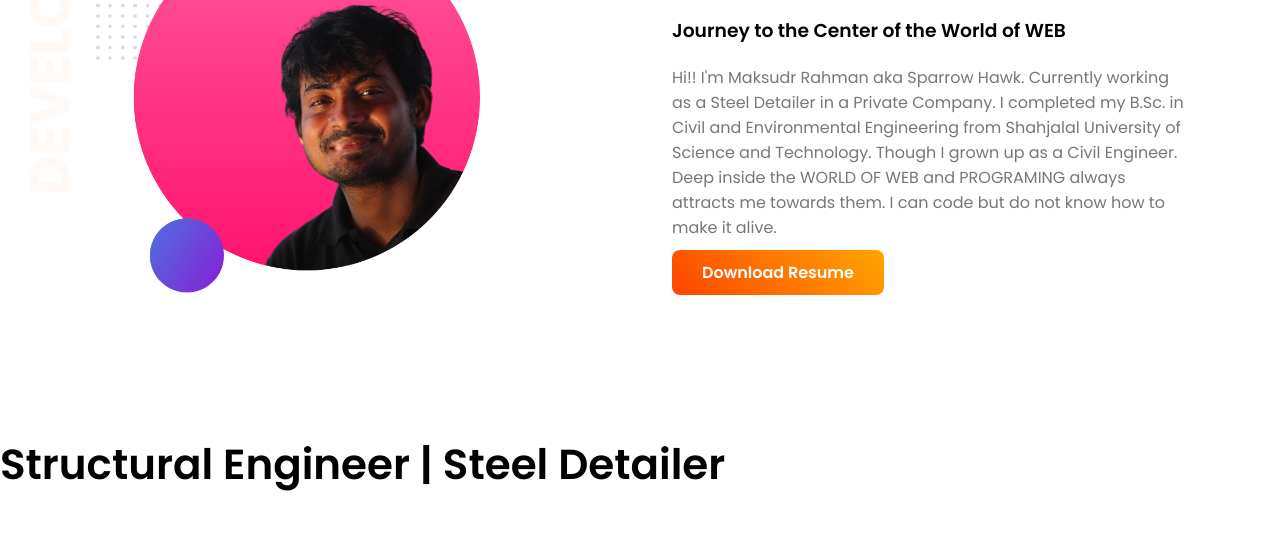
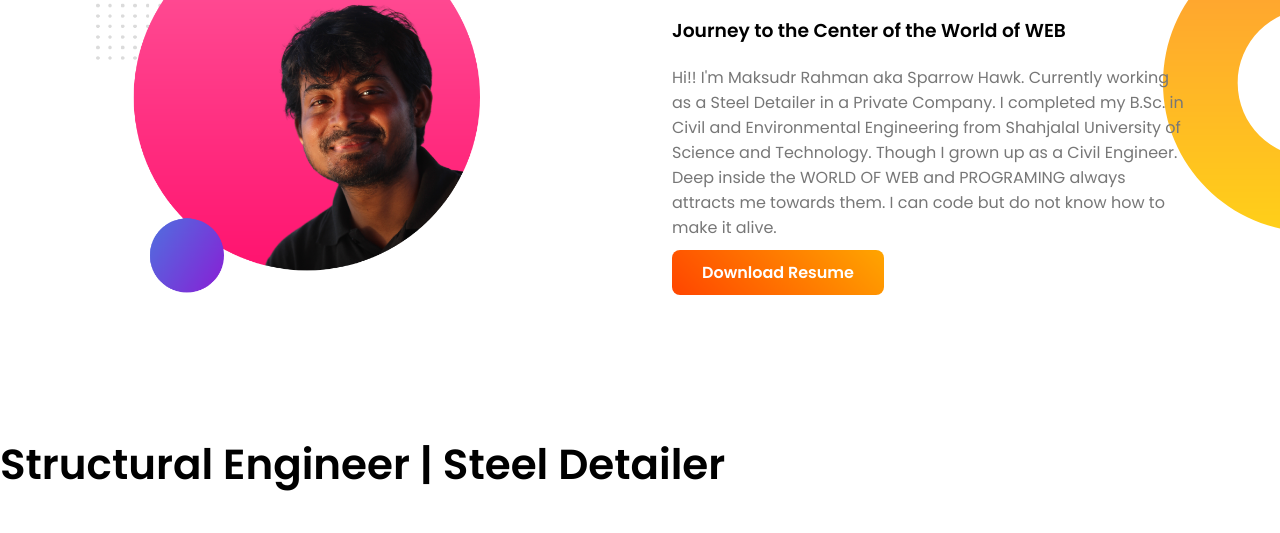
Before and after one commit to SparrowHawkEye/personal_portfolio, a plain HTML site: page index.html in a window 1280 px wide. Shown: the part 767-1300 px from the top of the page. Drawn offline with Linux system fonts and the light colour scheme.

Commit message:
img fixed

```diff
--- a/style.css
+++ b/style.css
@@ -11,7 +11,7 @@ body {
   height: 500px;
   align-items: center;
   justify-content: space-around;
-  background-image: url(/images/top-banner.png);
+  background-image: url("/images/top-banner.png");
   background-repeat: no-repeat;
   padding-top: 4%;
   margin-bottom: 100px;
@@ -54,8 +54,9 @@ p {
   height: 500px;
   align-items: center;
   justify-content: space-around;
-  background-image: url(/images/top-banner.png);
+  background-image: url("/images/dream-bg.png");
   background-repeat: no-repeat;
+  background-position: right;
   padding-top: 4%;
   margin-bottom: 100px;
 }
```
